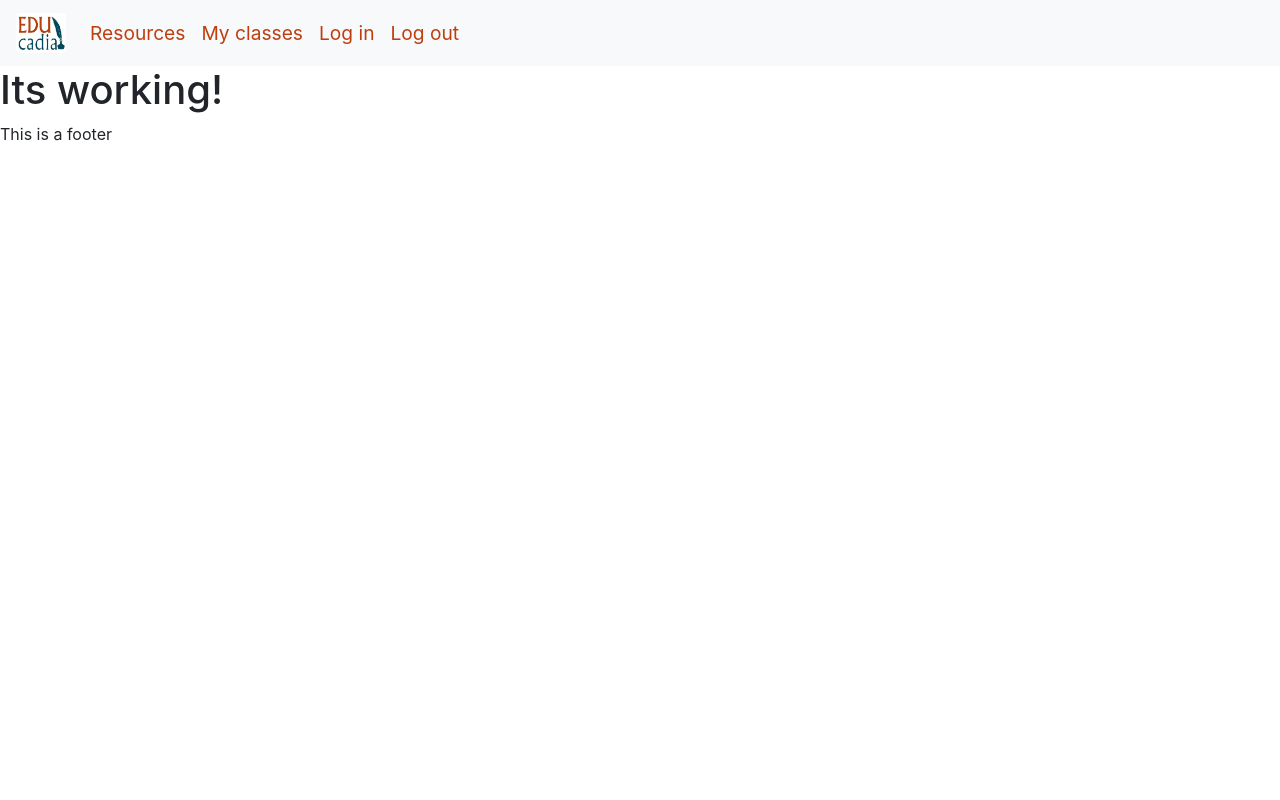
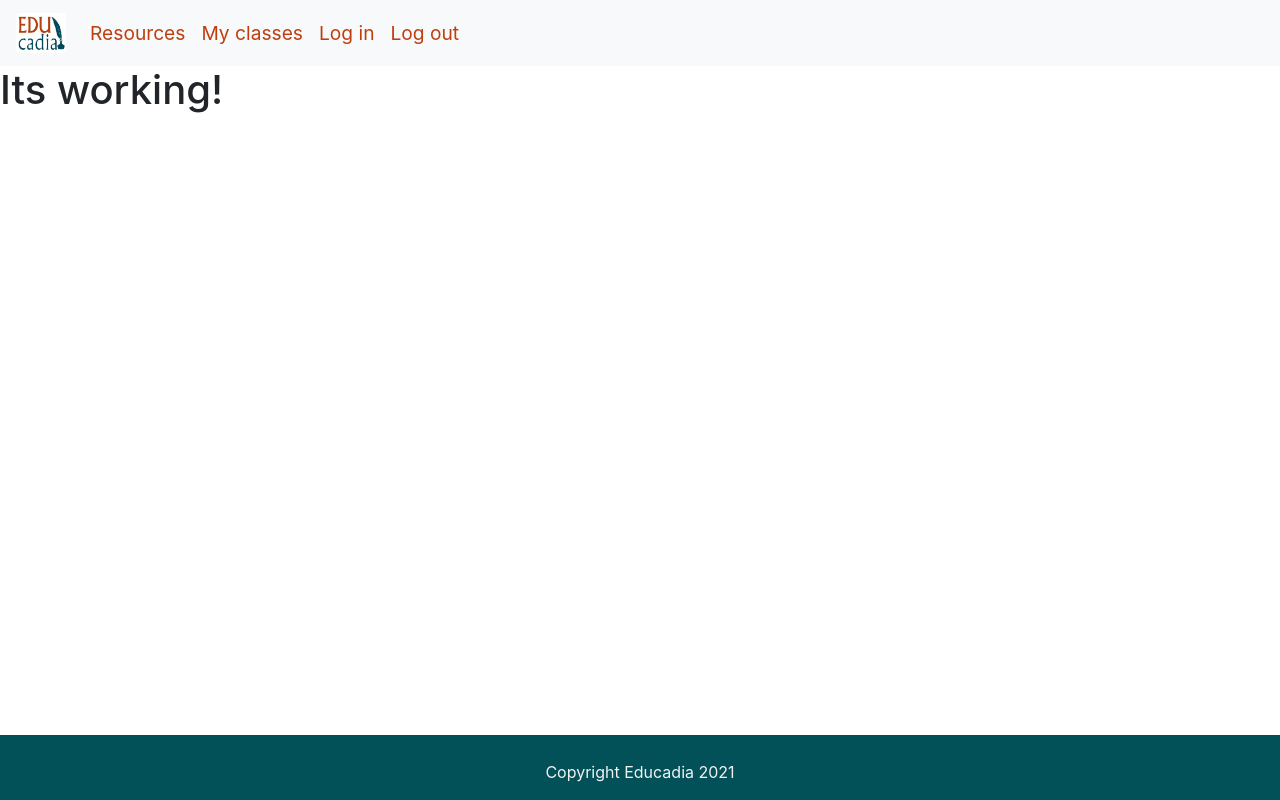
Before and after one commit to AwsSG/educadia, a Django app: page / in a window 1280 px wide. Run offline with Django 3.2, Linux system fonts and the light colour scheme; some libraries are stand-ins or nearby versions.

Commit message:
added style to the footer

```diff
--- a/static/css/main.css
+++ b/static/css/main.css
@@ -20,3 +20,9 @@
 .navbar .navbar-collapse .navbar-nav .nav-item .nav-link:hover {
     color: #034959;
 }
+
+footer {
+    background-color: #025159;
+    color: #F2F2F2;
+    padding-top: 25px;
+}
--- a/templates/base.html
+++ b/templates/base.html
@@ -57,7 +57,15 @@
         {% endblock %}
     </main>
 
-    <footer class="">This is a footer</footer>
+    <footer class="fixed-bottom">
+        <div class="container">
+            <div class="row">
+                <div class="col">
+                    <p class="text-center">Copyright Educadia 2021</p>
+                </div>
+            </div>
+        </div>
+    </footer>
 
     <script src="https://code.jquery.com/jquery-3.3.1.slim.min.js"
         integrity="sha384-q8i/X+965DzO0rT7abK41JStQIAqVgRVzpbzo5smXKp4YfRvH+8abtTE1Pi6jizo"
```
